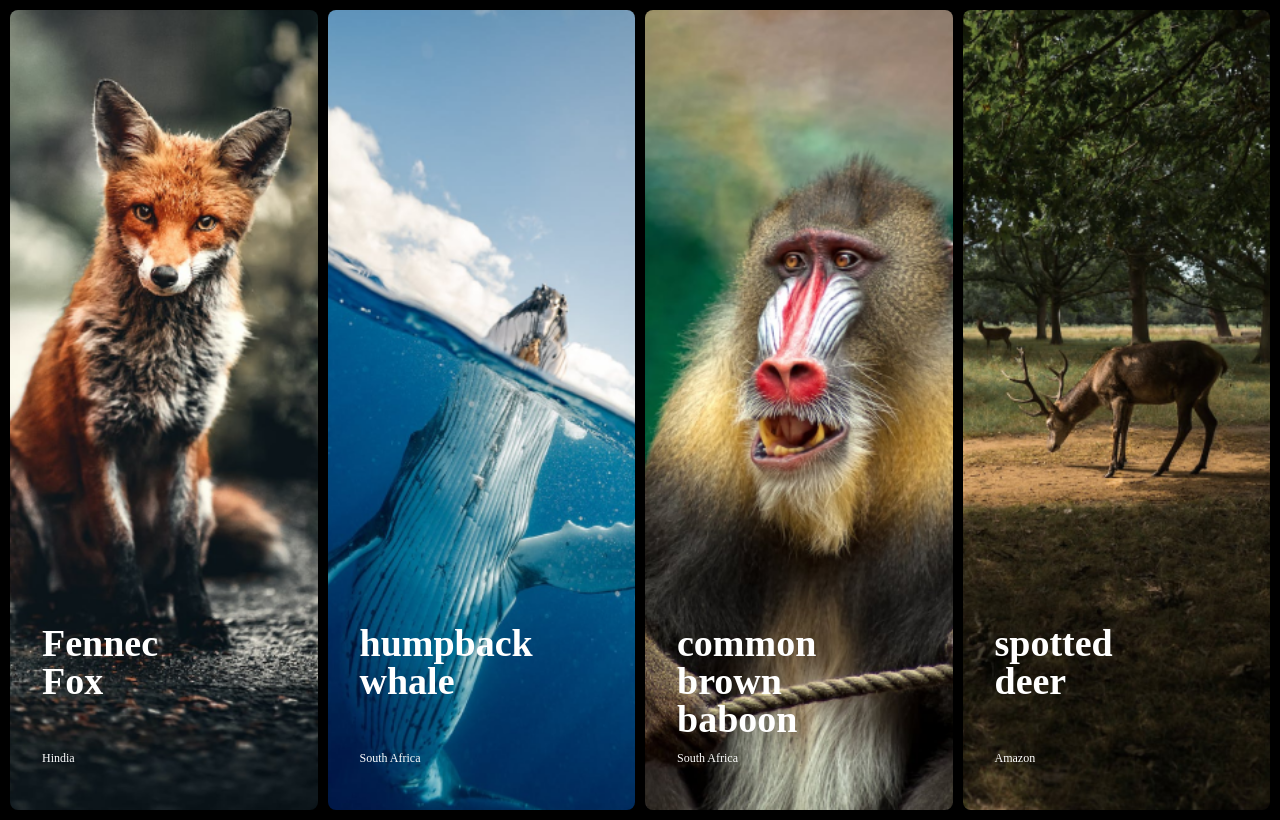
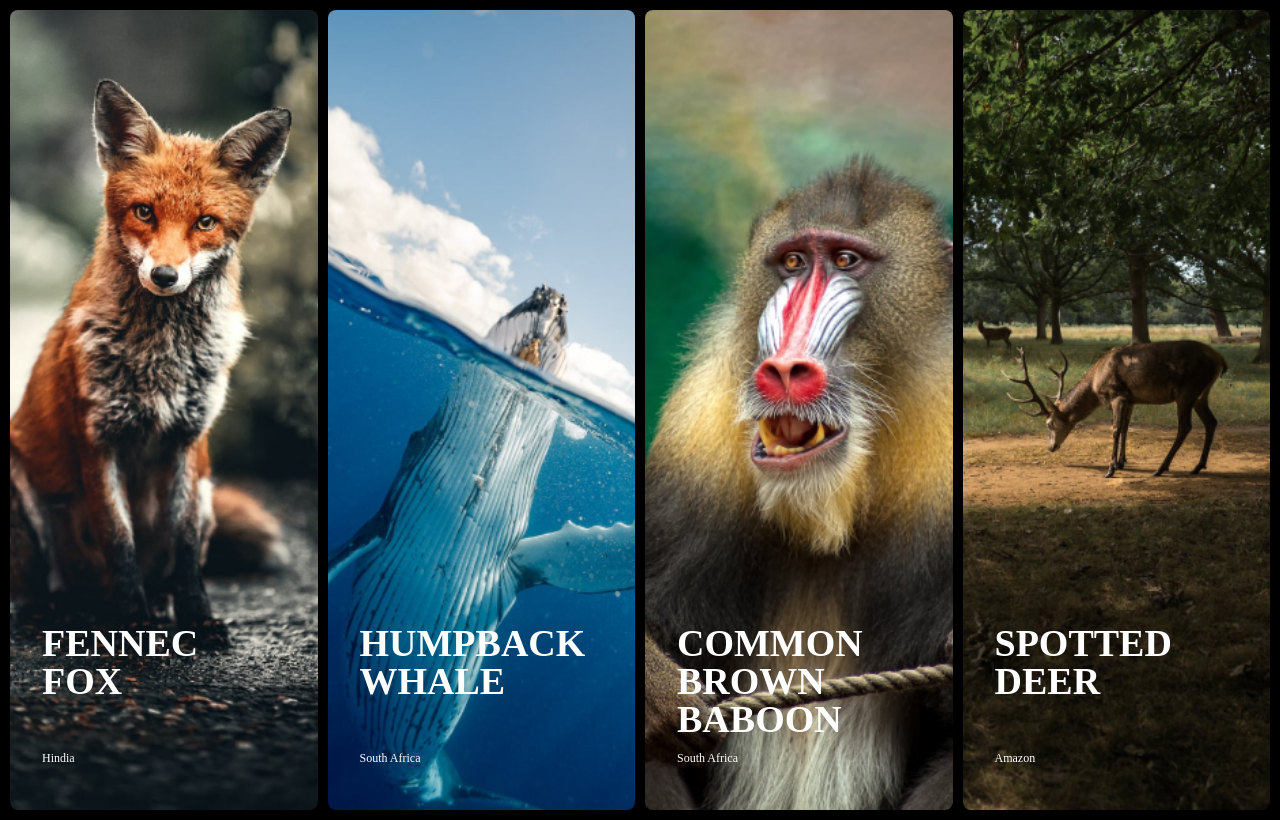
Before and after one commit to MugemaneBertin2001/coa-take-home-challenge, a plain HTML site: page InteractivePhotoGallery/index.html in a window 1280 px wide. Drawn offline with Linux system fonts and the light colour scheme.

Commit message:
Edited Readme.md

```diff
--- a/InteractivePhotoGallery/index.html
+++ b/InteractivePhotoGallery/index.html
@@ -14,8 +14,8 @@
         <div class="card" style="background-image: url('./assets/images/image1.png');">
             <div class="info">
                 <p class="name">
-                    Fennec
-                    Fox
+                    FENNEC
+                    FOX
                 </p>
                 <p class="location">
                     Hindia
@@ -28,8 +28,8 @@
         <div class="card" style="background-image: url('./assets/images/image2.png');">
             <div class="info">
                 <p class="name">
-                    humpback
-                    whale
+                    HUMPBACK
+                    WHALE
                 </p>
                 <p class="location">
                     South Africa
@@ -42,8 +42,8 @@
         <div class="card" style="background-image: url('./assets/images/image3.png');">
             <div class="info">
                 <p class="name">
-                    common brown
-                    baboon
+                    COMMON BROWN
+                    BABOON
                 </p>
                 <p class="location">
                     South Africa
@@ -56,8 +56,8 @@
         <div class="card" style="background-image: url('./assets/images/image4.png');">
             <div class="info">
                 <p class="name">
-                    spotted
-                    deer
+                    SPOTTED
+                    DEER
                 </p>
                 <p class="location">
                     Amazon
```
Also changed, not shown: 1 other file.
